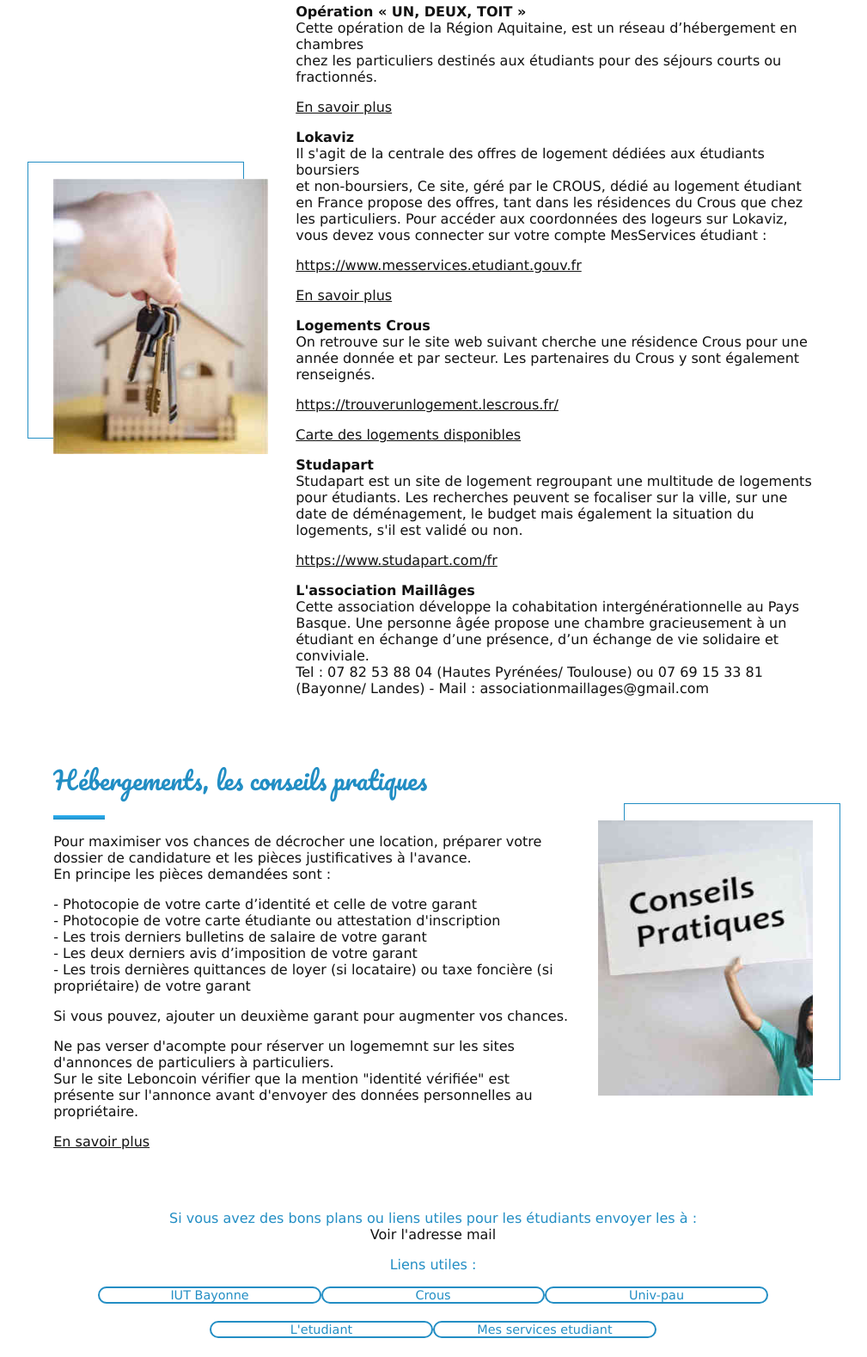
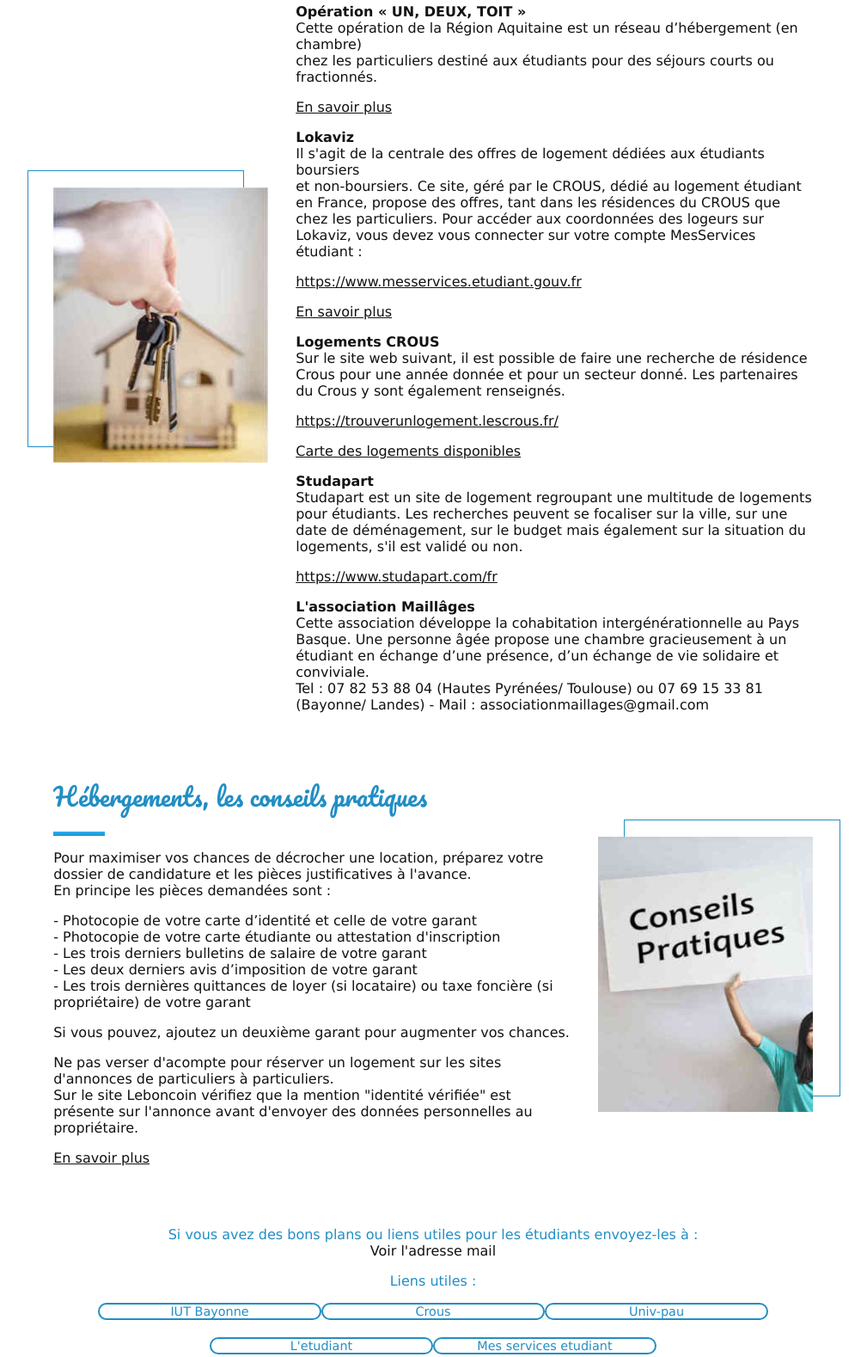
Before and after one commit to Minderfind/main2, a plain HTML site: page index.html in a window 1280 px wide. Shown: the part 599-2177 px from the top of the page at 86% size, without its empty margins (136-1145 px from the left). Drawn offline with Linux system fonts and the light colour scheme.

Commit message:
Correction des fautes

```diff
--- a/index.html
+++ b/index.html
@@ -29,22 +29,22 @@
             <span class="section__line"></span>
             <p class="section__txt">
                 <strong>Opération « UN, DEUX, TOIT »</strong> <br>
-                Cette opération de la Région Aquitaine, est un réseau d’hébergement en chambres <br>
-                chez les particuliers destinés aux étudiants pour des séjours courts ou fractionnés.
+                Cette opération de la Région Aquitaine est un réseau d’hébergement (en chambre) <br>
+                chez les particuliers destiné aux étudiants pour des séjours courts ou fractionnés.
             </p>
             <a class="section__link" title="Aller sur operationundeuxtoit.fr" href="https://www.operationundeuxtoit.fr/">En savoir plus</a>
             <p class="section__txt">
                 <strong>Lokaviz</strong> <br>
                 Il s'agit de la centrale des offres de logement dédiées aux étudiants boursiers <br>
-                et non-boursiers, Ce site, géré par le CROUS, dédié au logement étudiant en France propose des offres,
-                tant dans les résidences du Crous que chez les particuliers.
+                et non-boursiers. Ce site, géré par le CROUS, dédié au logement étudiant en France, propose des offres,
+                tant dans les résidences du CROUS que chez les particuliers.
                 Pour accéder aux coordonnées des logeurs sur Lokaviz, vous devez vous connecter sur votre compte MesServices étudiant :
             </p>
             <a class="section__link" href="https://www.messervices.etudiant.gouv.fr">https://www.messervices.etudiant.gouv.fr</a>
             <a class="section__link" title="Aller sur lokaviz.fr" href="https://www.lokaviz.fr/rechercher-un-logement/">En savoir plus</a>
             <p class="section__txt">
-                <strong>Logements Crous</strong> <br>
-                On retrouve sur le site web suivant cherche une résidence Crous pour une année donnée et par secteur.
+                <strong>Logements CROUS</strong> <br>
+                Sur le site web suivant, il est possible de faire une recherche de résidence Crous pour une année donnée et pour un secteur donné.
                 Les partenaires du Crous y sont également renseignés.
             </p>
             <a class="section__link" href="https://trouverunlogement.lescrous.fr/">https://trouverunlogement.lescrous.fr/</a>
@@ -52,8 +52,8 @@
             <p class="section__txt">
                 <strong>Studapart</strong> <br>
                 Studapart est un site de logement regroupant une multitude de logements pour étudiants.
-                Les recherches peuvent se focaliser sur la ville, sur une date de déménagement, le budget mais
-                également la situation du logements, s'il est validé ou non.
+                Les recherches peuvent se focaliser sur la ville, sur une date de déménagement, sur le budget mais
+                également sur la situation du logements, s'il est validé ou non.
             </p>
             <a class="section__link" href="https://www.studapart.com/fr">https://www.studapart.com/fr</a>
             <p class="section__txt">
@@ -71,7 +71,7 @@
             <h2 class="section__title">Hébergements, les conseils pratiques</h2>
             <span class="section__line"></span>
             <p class="section__txt">
-                Pour maximiser vos chances de décrocher une location, préparer votre dossier de candidature et les pièces justificatives à l'avance. <br>
+                Pour maximiser vos chances de décrocher une location, préparez votre dossier de candidature et les pièces justificatives à l'avance. <br>
                 En principe les pièces demandées sont :<br>
             </p>
             <ul class="section__list">
@@ -82,11 +82,11 @@
                 <li>- Les trois dernières quittances de loyer (si locataire) ou taxe foncière (si propriétaire) de votre garant</li>
             </ul>
             <p class="section__txt">
-                Si vous pouvez, ajouter un deuxième garant pour augmenter vos chances.<br>
+                Si vous pouvez, ajoutez un deuxième garant pour augmenter vos chances.<br>
             </p>
             <p class="section__txt">
-                Ne pas verser d'acompte pour réserver un logememnt sur les sites d'annonces de particuliers à particuliers. <br>
-                Sur le site Leboncoin vérifier que la mention "identité vérifiée" est présente
+                Ne pas verser d'acompte pour réserver un logement sur les sites d'annonces de particuliers à particuliers. <br>
+                Sur le site Leboncoin vérifiez que la mention "identité vérifiée" est présente
                 sur l'annonce avant d'envoyer des données personnelles au propriétaire.
             </p>
             <a class="section__link" title="Aller sur letudiant.fr" href="https://www.letudiant.fr/lifestyle/logement_2/logement-etudiant-les-pieges-a-eviter.html">En savoir plus</a>
@@ -98,7 +98,7 @@
     <footer class="footer">
         <div class="footer__mail">
             <p class="footer__txt">
-                Si vous avez des bons plans ou liens utiles pour les étudiants envoyer les à :
+                Si vous avez des bons plans ou liens utiles pour les étudiants envoyez-les à :
             </p>
             <button id="mail">Voir l'adresse mail</button>
         </div>
```
